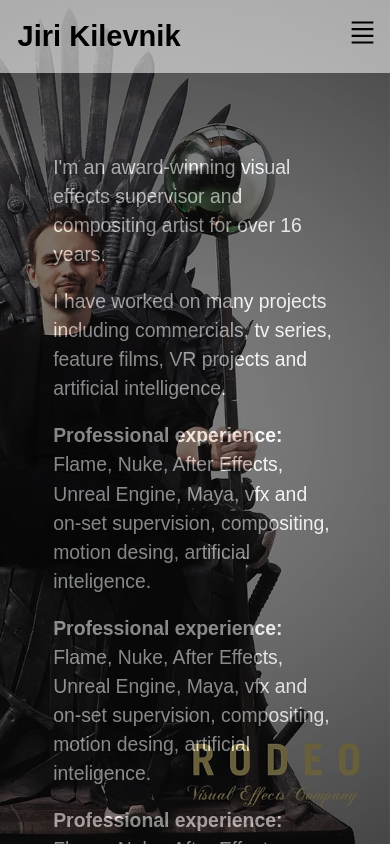
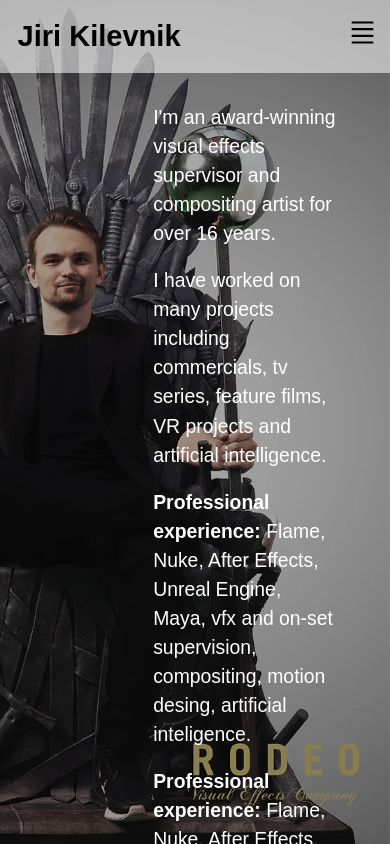
Before and after one commit to VeraZab/jiri, a Next.js app: page /about in a window 390 px wide. Built offline with nearby package versions, Linux system fonts and the light colour scheme.

Commit message:
some more small adj

```diff
--- a/styles/about.module.css
+++ b/styles/about.module.css
@@ -19,8 +19,9 @@
 
 @media (max-width: 910px) {
     .container {
-        background-color: black;
-        opacity: 0.5;
+        background-color: #00000057;
+        padding-top: 50px;
+        padding-left: 100px;
     }
 
     .caption {
```
